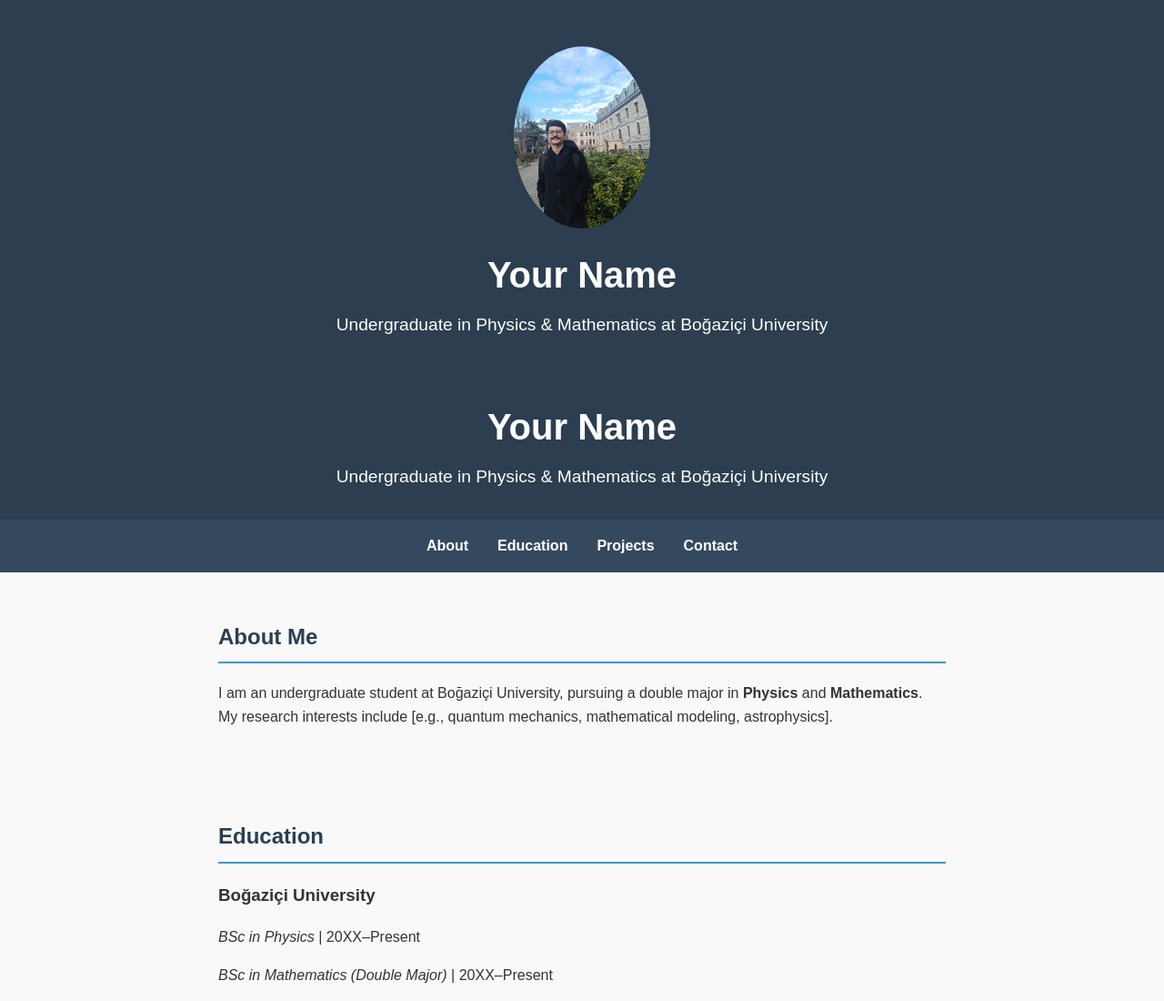
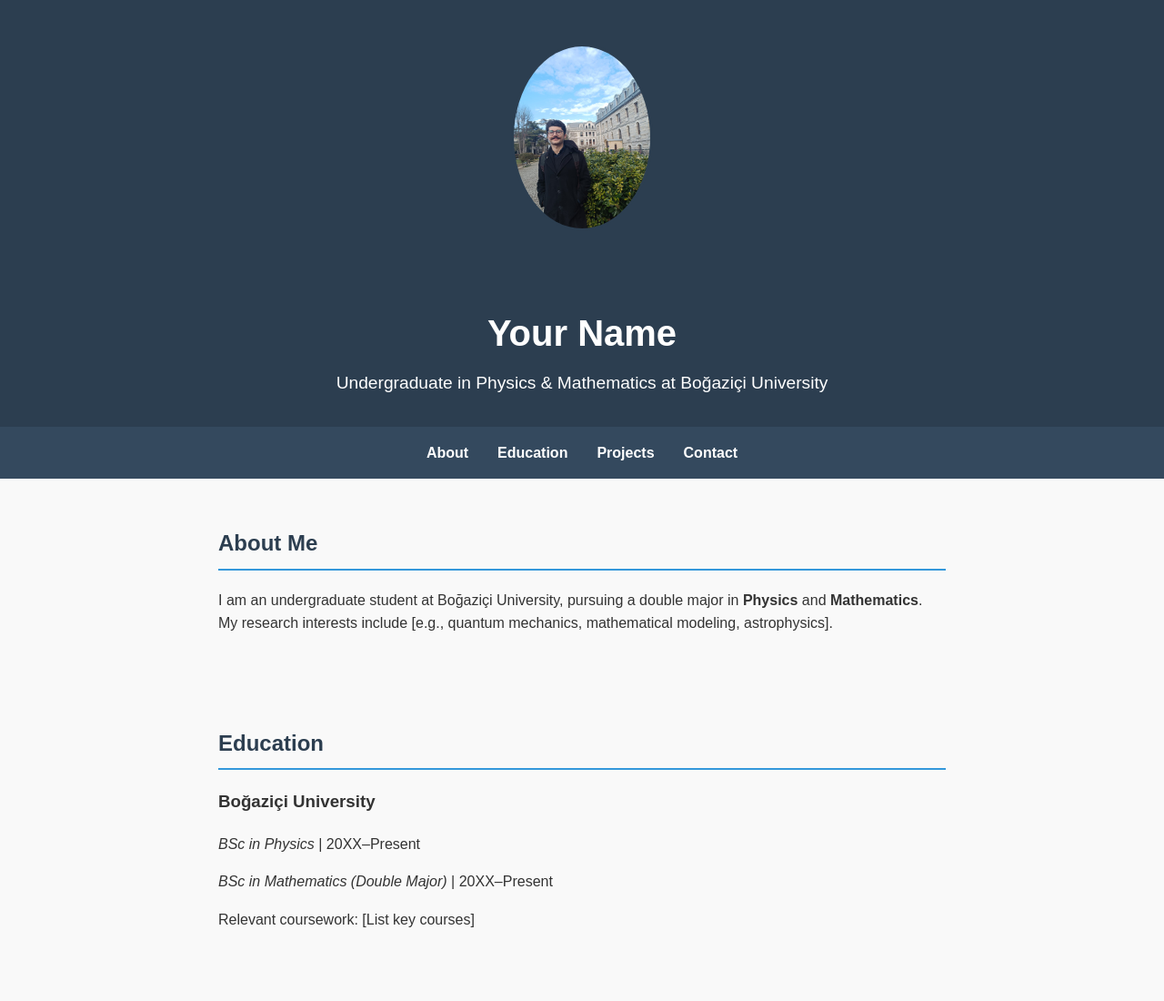
Before and after one commit to brtcacu/brtphys.github.io, a plain HTML site: page index.html in a window 1280 px wide. Shown: the top 1100 px of the page at 91% size. Drawn offline with Linux system fonts and the light colour scheme.

Commit message:
Update index.html

```diff
--- a/index.html
+++ b/index.html
@@ -9,8 +9,6 @@
 <body>
     <header>
     <img src="images/profile.jpg" alt="Your Name" class="profile-img">
-    <h1>Your Name</h1>
-    <p>Undergraduate in Physics & Mathematics at Boğaziçi University</p>
     </header>
     <header>
         <h1>Your Name</h1>
```
